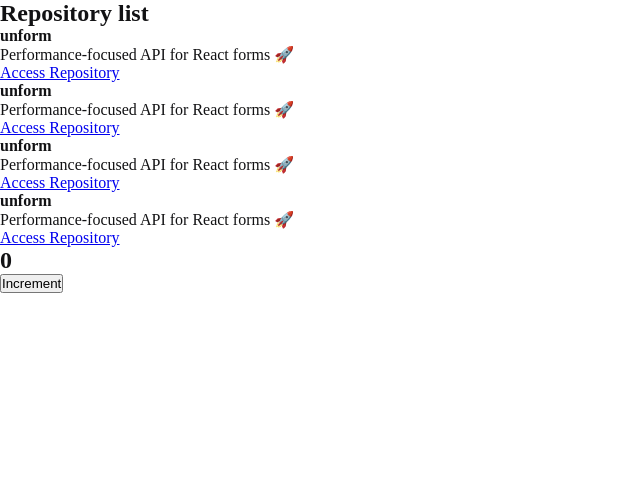
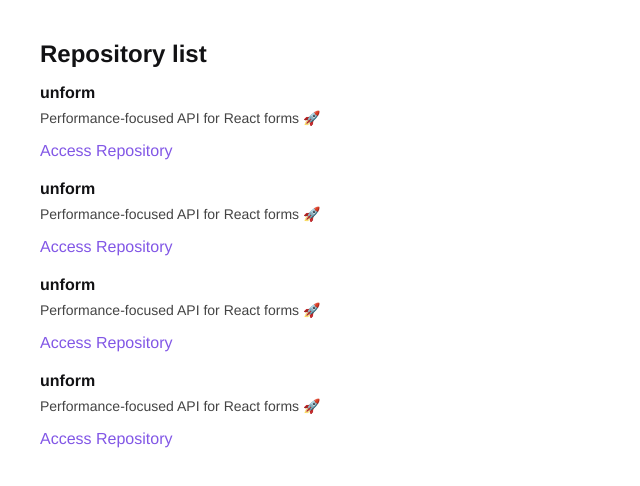
Before and after one commit to thihxm/React-List-Repositories, a React app: page / in a window 1280 px wide. Shown: the top 486 px of the page, without its empty margins (0-640 px from the left). Built offline with nearby package versions, Linux system fonts and the light colour scheme.

Commit message:
RepositoryList style

```diff
--- a/src/App.jsx
+++ b/src/App.jsx
@@ -1,13 +1,7 @@
-import { Counter } from './components/Counter'
 import { RepositoryList } from './components/RepositoryList'
 
 import './styles/global.scss'
 
 export function App() {
-  return (
-    <>
-      <RepositoryList />
-      <Counter />
-    </>
-  )
+  return <RepositoryList />
 }
--- a/src/components/Counter.jsx
+++ /dev/null
@@ -1,18 +0,0 @@
-import { useState } from 'react'
-
-export function Counter() {
-  const [counter, setCounter] = useState(0)
-
-  function increment() {
-    setCounter((currentCounter) => currentCounter + 1)
-  }
-
-  return (
-    <div>
-      <h2>{counter}</h2>
-      <button type="button" onClick={increment}>
-        Increment
-      </button>
-    </div>
-  )
-}
--- a/src/components/RepositoryList.jsx
+++ b/src/components/RepositoryList.jsx
@@ -1,4 +1,6 @@
 import { RepositoryItem } from './RepositoryItem'
+
+import '../styles/repositories.scss'
 
 const repository = {
   name: 'unform',
--- a/src/styles/global.scss
+++ b/src/styles/global.scss
@@ -5,6 +5,6 @@
 }
 
 body {
-  font: 'Helvetica Neue', Arial, sans-serif;
+  font-family: 'Helvetica Neue', Arial, sans-serif;
   color: #121214;
 }
--- /dev/null
+++ b/src/styles/repositories.scss
@@ -0,0 +1,30 @@
+section.repository-list {
+  margin: 40px;
+
+  h1 {
+    margin-bottom: 16px;
+  }
+
+  ul {
+    list-style: none;
+
+    li {
+      & + li {
+        margin-top: 20px;
+      }
+
+      p {
+        font-size: 14px;
+        color: #444;
+        margin-top: 8px;
+      }
+
+      a {
+        display: inline-block;
+        margin-top: 16px;
+        text-decoration: none;
+        color: #8257e6;
+      }
+    }
+  }
+}
```
